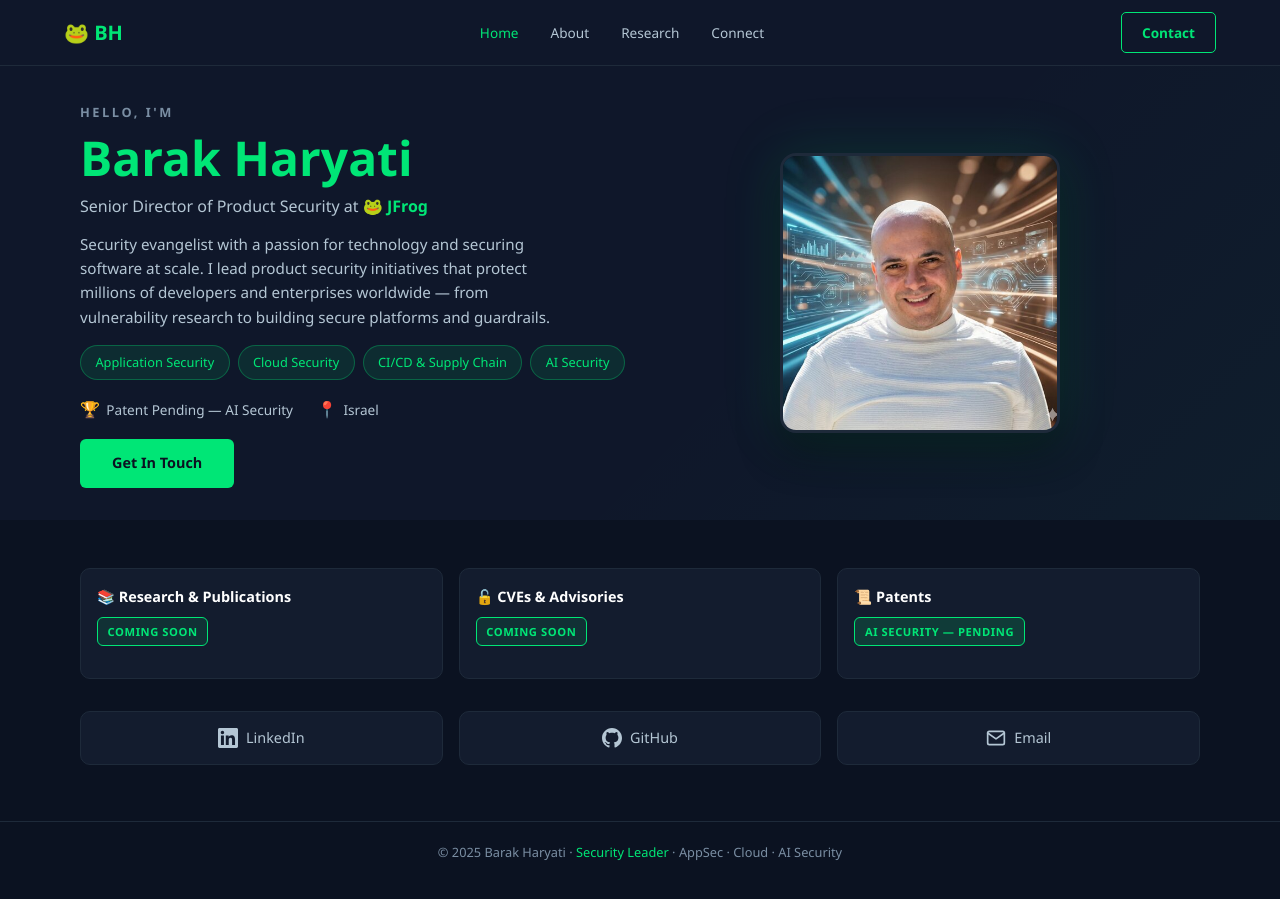
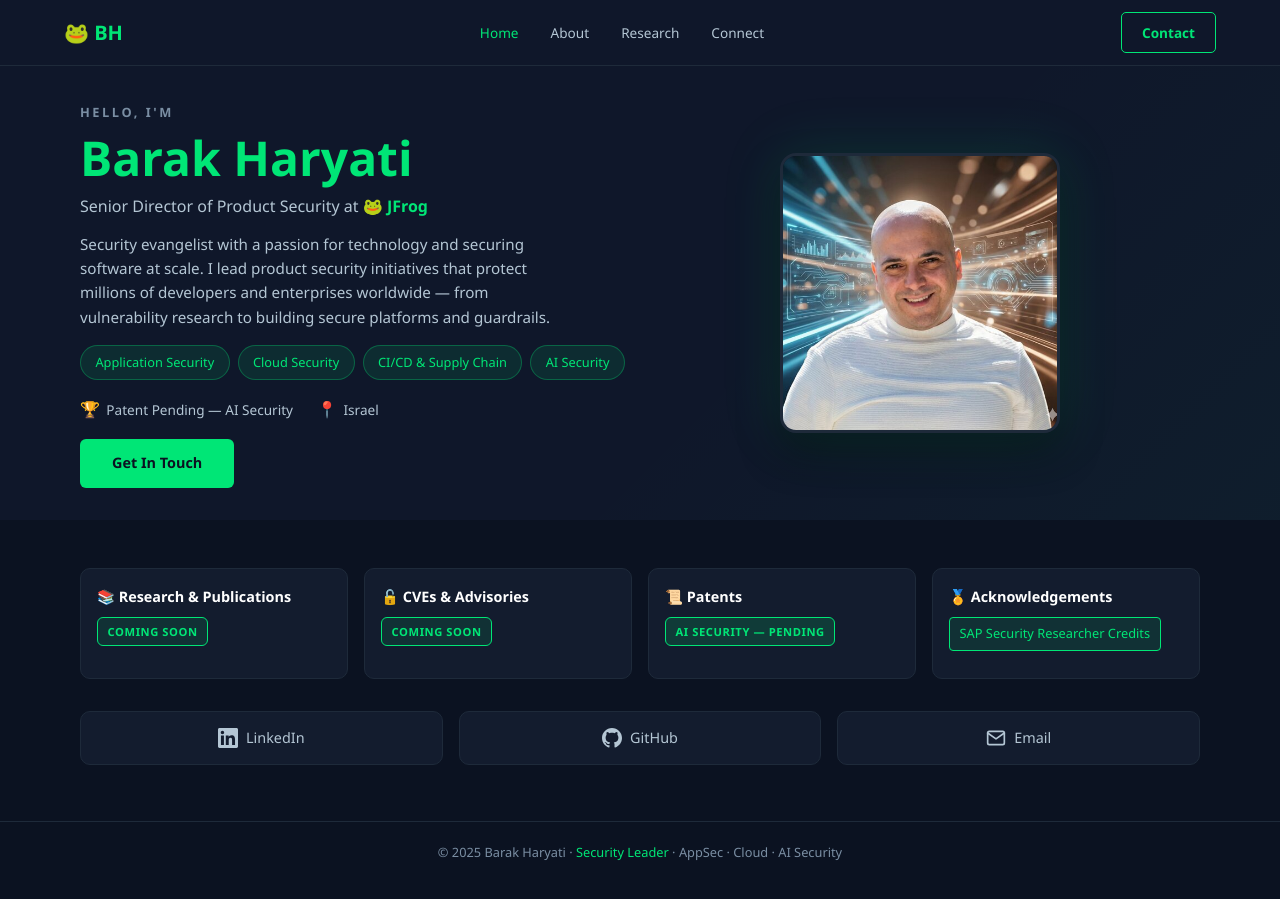
Before and after one commit to barakharyati/barakharyati, a Jekyll site: the page built from index.md, in a window 1280 px wide. Built offline with Jekyll 4.4.1, drawn with Linux system fonts in a browser that asks for light colours.

Commit message:
Add Acknowledgements section with SAP Security Researcher Credits

```diff
--- a/assets/style.css
+++ b/assets/style.css
@@ -288,6 +288,27 @@ h2 span {
   gap: 1rem;
 }
 
+.section-grid.four-col {
+  grid-template-columns: repeat(4, 1fr);
+}
+
+.ack-link {
+  display: inline-block;
+  font-size: 0.8rem;
+  color: var(--accent);
+  text-decoration: none;
+  padding: 0.3rem 0.6rem;
+  background: var(--accent-dim);
+  border: 1px solid var(--accent);
+  border-radius: 4px;
+  transition: all 0.2s ease;
+}
+
+.ack-link:hover {
+  background: var(--accent);
+  color: var(--bg-primary);
+}
+
 .section-card {
   background: var(--bg-card);
   border: 1px solid var(--border);
@@ -539,7 +560,8 @@ footer .accent {
 
   .cards-grid,
   .connect-grid,
-  .section-grid {
+  .section-grid,
+  .section-grid.four-col {
     grid-template-columns: 1fr;
   }
 
--- a/index.md
+++ b/index.md
@@ -51,7 +51,7 @@ title: Barak Haryati
 <div class="content-wrapper">
 
 <section id="work" class="compact-section">
-  <div class="section-grid">
+  <div class="section-grid four-col">
     <div class="section-card">
       <h3>📚 Research & Publications</h3>
       <span class="status-badge">Coming Soon</span>
@@ -63,6 +63,10 @@ title: Barak Haryati
     <div class="section-card">
       <h3>📜 Patents</h3>
       <span class="status-badge highlight">AI Security — Pending</span>
+    </div>
+    <div class="section-card">
+      <h3>🏅 Acknowledgements</h3>
+      <a href="https://support.sap.com/en/my-support/knowledge-base/security-notes-news/credits-for-security-researchers.html?anchorId=M12" class="ack-link" target="_blank" rel="noopener">SAP Security Researcher Credits</a>
     </div>
   </div>
 </section>
```
